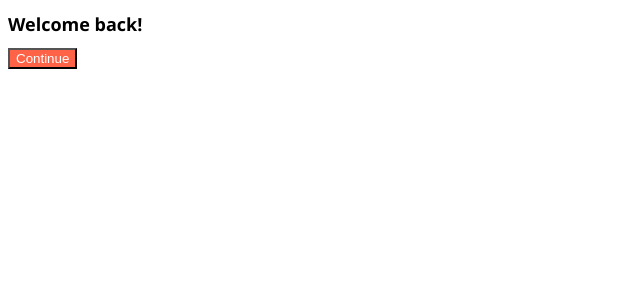
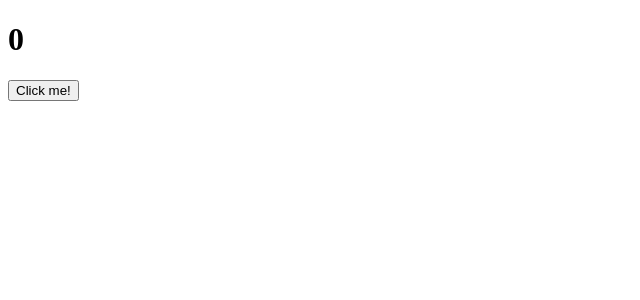
Before and after one commit to Dorabang/movieApp, a React (Create React App) app in the folder movie/: page / in a window 1280 px wide. Shown: the top 300 px of the page, without its empty margins (0-640 px from the left). Built offline with nearby package versions, Linux system fonts and the light colour scheme.

Commit message:
useEffect의 필요성^_____^

```diff
--- a/movie/src/App.js
+++ b/movie/src/App.js
@@ -1,11 +1,13 @@
-import Button from "./Button";
-import styles from "./App.module.css";
+import { useState } from "react";
 
 function App() {
+  const [counter, setValue] = useState(0);
+  const onClick = () => setValue((prev) => prev + 1);
+  console.log("call an api");
   return (
     <div>
-      <h1 className={styles.title}>Welcome back!</h1>
-      <Button text={"Continue"} />
+      <h1>{counter}</h1>
+      <button onClick={onClick}>Click me!</button>
     </div>
   );
 }
--- a/movie/src/App.module.css
+++ /dev/null
@@ -1,4 +0,0 @@
-.title {
-  font-family: "Segoe UI", Tahoma, Geneva, Verdana, sans-serif;
-  font-size: 18px;
-}
--- a/movie/src/Button.js
+++ /dev/null
@@ -1,12 +0,0 @@
-import PropTypes from "prop-types";
-import styles from "./Button.module.css";
-
-function Button({ text }) {
-  return <button className={styles.btn}>{text}</button>;
-}
-
-Button.propTypes = {
-  text: PropTypes.string.isRequired,
-};
-
-export default Button;
--- a/movie/src/Button.module.css
+++ /dev/null
@@ -1,4 +0,0 @@
-.btn {
-  background: tomato;
-  color: white;
-}
--- a/movie/src/index.js
+++ b/movie/src/index.js
@@ -3,8 +3,4 @@
 import App from "./App";
 
 const root = ReactDOM.createRoot(document.getElementById("root"));
-root.render(
-  <React.StrictMode>
-    <App />
-  </React.StrictMode>
-);
+root.render(<App />);
```
